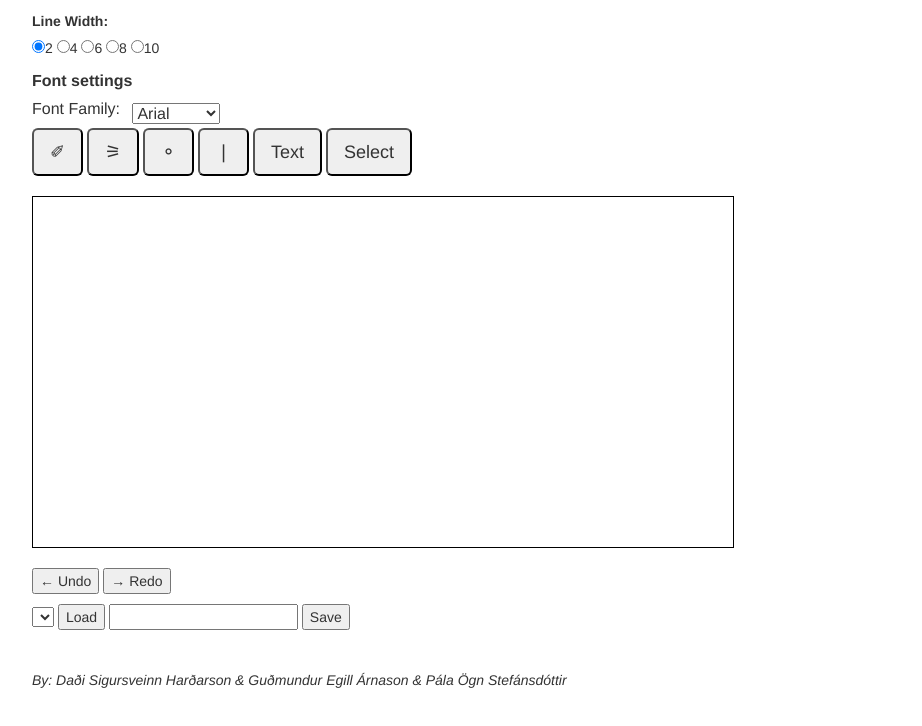
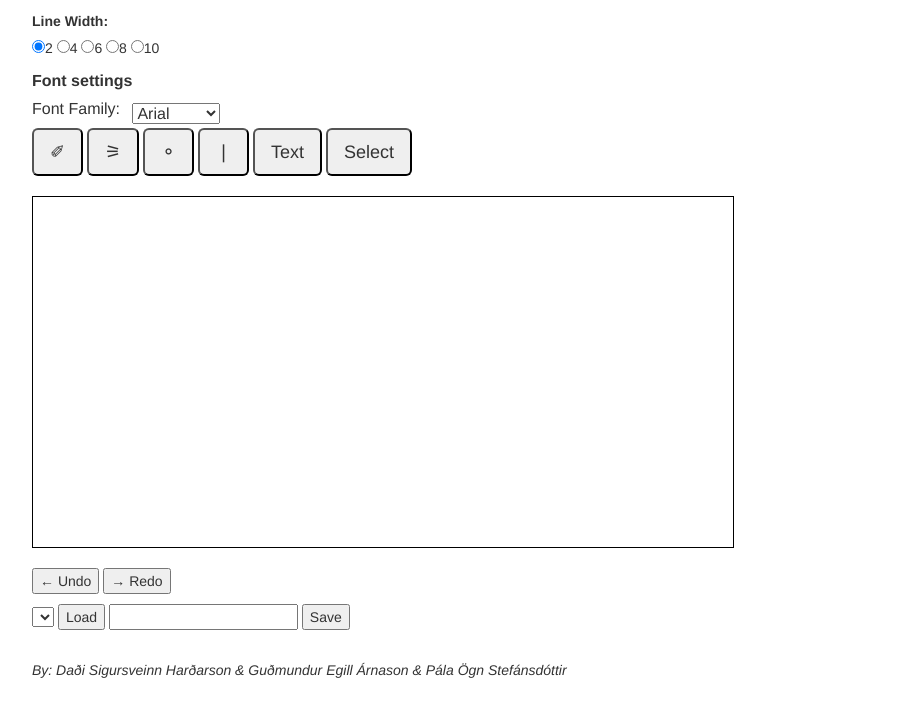
Before and after one commit to dadisigursveinn/Whiteboard, a plain HTML site: page client/index.html in a window 1280 px wide. Shown: the part 120-846 px from the top of the page, without its empty margins (38-960 px from the left). Drawn offline with nearby package versions, Linux system fonts and the light colour scheme; no server answers.

Commit message:
Changed style css from padding to margin.

```diff
--- a/client/styles/style.css
+++ b/client/styles/style.css
@@ -17,13 +17,13 @@ input:focus::-webkit-input-placeholder {
 }
 
 .footer {
-	padding-top: 30px;
-	padding-bottom: 30px;
+	margin-top: 30;
+	margin-bottom: 30;
 }
 
 #canvas {
-	padding-top: 20;
-	padding-bottom: 20;
+	margin-top: 20;
+	margin-bottom: 20;
 }
 
 .shape {
@@ -32,6 +32,6 @@ input:focus::-webkit-input-placeholder {
 }
 
 #drawings {
-	padding-bottom: 10;
-	padding-top: 10;
+	margin-bottom: 10;
+	margin-top: 10;
 }
```
